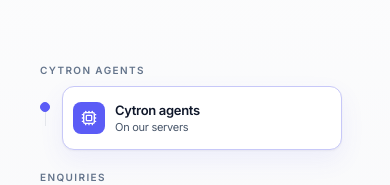
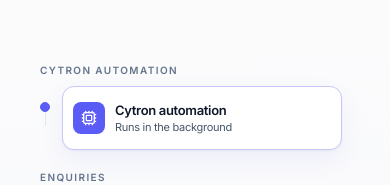
Before and after one commit to thiagocaian/Generate-auto-post-AI-videos-to-social-media-with-Veo3-and-Blotato, a Next.js app: page / in a window 390 px wide. Shown: the part 561-746 px from the top of the page. Built offline with nearby package versions, Linux system fonts and the light colour scheme.

Commit message:
Rename the hero flow hub from Cytron agents to Cytron automation
The hub chip, mobile group and screen-reader summary now say automation,
not agents. The chip is slightly wider so the new label fits.

```diff
--- a/components/marketing/hero-flow.tsx
+++ b/components/marketing/hero-flow.tsx
@@ -65,7 +65,7 @@ type LaneLabel = { id: string; label: string; x: number; y: number; w: number };
 // Flat, grid-aligned canvas. No rotate / translateZ, so connectors meet the cards exactly.
 const NODE_W = 148;
 const NODE_H = 64;
-const HUB_W = 172;
+const HUB_W = 188; // a little wider so the new hub label is not truncated
 const HUB_H = 72;
 const COL = 172;
 const PAD = 12;
@@ -84,7 +84,7 @@ const MID_X = (PAD * 2 + COL * 3 + NODE_W - NODE_W) / 2; // 270
 const HUMAN_X = MID_X;
 
 const NODES: FlowNode[] = [
-  { id: "hub", x: HUB_X, y: HUB_Y, w: HUB_W, h: HUB_H, title: "Cytron agents", sub: "On our servers", icon: Cpu, kind: "hub" },
+  { id: "hub", x: HUB_X, y: HUB_Y, w: HUB_W, h: HUB_H, title: "Cytron automation", sub: "Runs in the background", icon: Cpu, kind: "hub" },
   // Enquiries — /services "Missed calls & messages"
   { id: "missed", x: LEFT_X, y: TOP_Y, title: "Missed call", sub: "After hours", icon: PhoneMissed },
   { id: "reply", x: COL1_X, y: TOP_Y, title: "Instant reply", sub: "Under a minute", icon: MessageSquare },
@@ -258,7 +258,7 @@ function visibleAt(id: NodeId, t: number, reduced: boolean) {
 }
 
 const MOBILE_GROUPS: { label: string; nodes: { id: NodeId; title: string; sub: string; icon: FlowNode["icon"] }[] }[] = [
-  { label: "Cytron agents", nodes: [{ id: "hub", title: "Cytron agents", sub: "On our servers", icon: Cpu }] },
+  { label: "Cytron automation", nodes: [{ id: "hub", title: "Cytron automation", sub: "Runs in the background", icon: Cpu }] },
   {
     label: "Enquiries",
     nodes: [
@@ -584,4 +584,4 @@ export default function HeroFlow({ reduced: reducedProp }: { reduced?: boolean }
 }
 
 export const HERO_FLOW_SUMMARY =
-  "Cytron agents, running on our servers, handle enquiries, bookings, office admin, fulfilment and invoices. Anything unusual is held for a person.";
+  "Cytron automation, running in the background, handles enquiries, bookings, office admin, fulfilment and invoices. Anything unusual is held for a person.";
```
